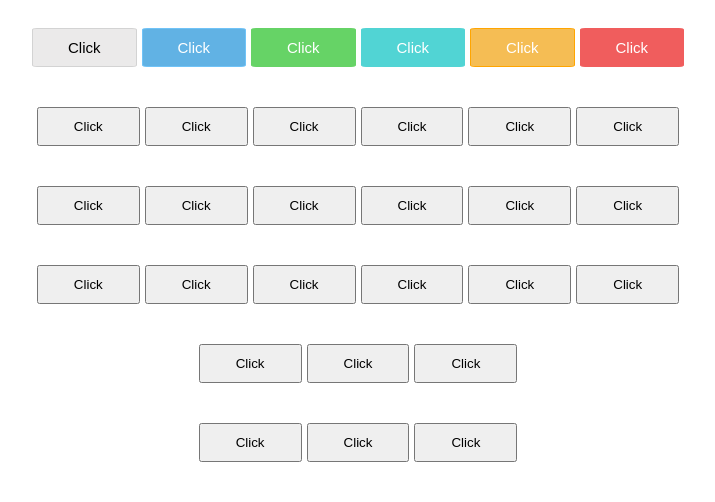
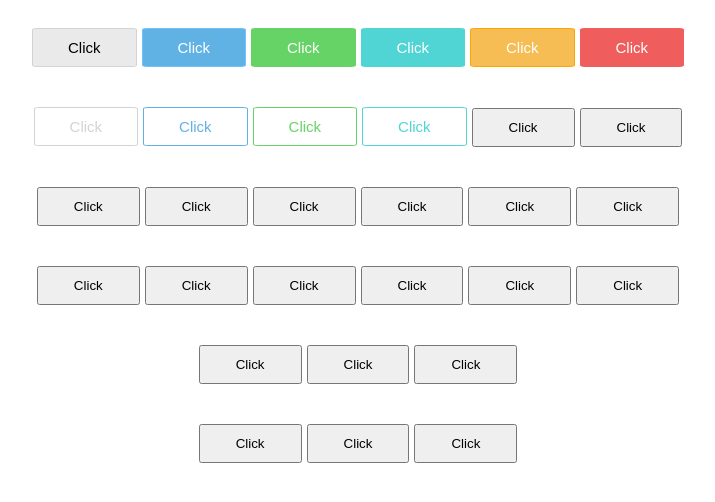
Before and after one commit to JackDev21/PreBootcamp_ISDICODERS, a website: page CSS/Tema_7_CSS/Ejercicio_01/Ejercicio_01.html in a window 1280 px wide. Shown: the whole page, without its empty margins (282-997 px from the left). Drawn offline with Linux system fonts and the light colour scheme; files that its build step writes are made by us from their sources.

Commit message:
Botonera 2 fila

```diff
--- a/CSS/Tema_7_CSS/Ejercicio_01/Ejercicio_01.css
+++ b/CSS/Tema_7_CSS/Ejercicio_01/Ejercicio_01.css
@@ -66,9 +66,43 @@ button {
     font-size: 15px;
 }
 
+
+/* div container_dos con sus respectivos botones */
 .container_dos {
     padding: 20px 40px;
     font-size: 20px;
+}
+
+.boton2_gris {
+    background-color: transparent;
+    color: lightgray;
+    border-radius: 5%;
+    border: 1px solid lightgray;
+    font-size: 15px;
+}
+
+.boton2_azul {
+    background-color: transparent;
+    color: rgb(97, 178, 228);
+    border-radius: 5%;
+    border: 1px solid rgb(97, 178, 228);
+    font-size: 15px;
+}
+
+.boton2_verde {
+    background-color: transparent;
+    color: rgb(102, 211, 102);
+    border-radius: 5%;
+    border: 1px solid rgb(102, 211, 102);
+    font-size: 15px;
+}
+
+.boton2_azul_claro {
+    background-color: transparent;
+    color: rgb(81, 212, 212);
+    border-radius: 5%;
+    border: 1px solid rgb(81, 212, 212);
+    font-size: 15px;
 }
 
 .container_tres {
--- a/CSS/Tema_7_CSS/Ejercicio_01/Ejercicio_01.html
+++ b/CSS/Tema_7_CSS/Ejercicio_01/Ejercicio_01.html
@@ -19,12 +19,12 @@
         <button class="boton_rojo" type="button">Click</button>
     </div>
     <div class="container_dos">
-        <button>Click</button>
-        <button>Click</button>
-        <button>Click</button>
-        <button>Click</button>
-        <button>Click</button>
-        <button>Click</button>
+        <button class="boton2_gris" type="button">Click</button>
+        <button class="boton2_azul" type="button">Click</button>
+        <button class="boton2_verde" type="button">Click</button>
+        <button class="boton2_azul_claro" type="button">Click</button>
+        <button class="boton2_orange" type="button">Click</button>
+        <button class="boton2_rojo" type="button">Click</button>
     </div>
     <div class="container_tres">
         <button>Click</button>
```
